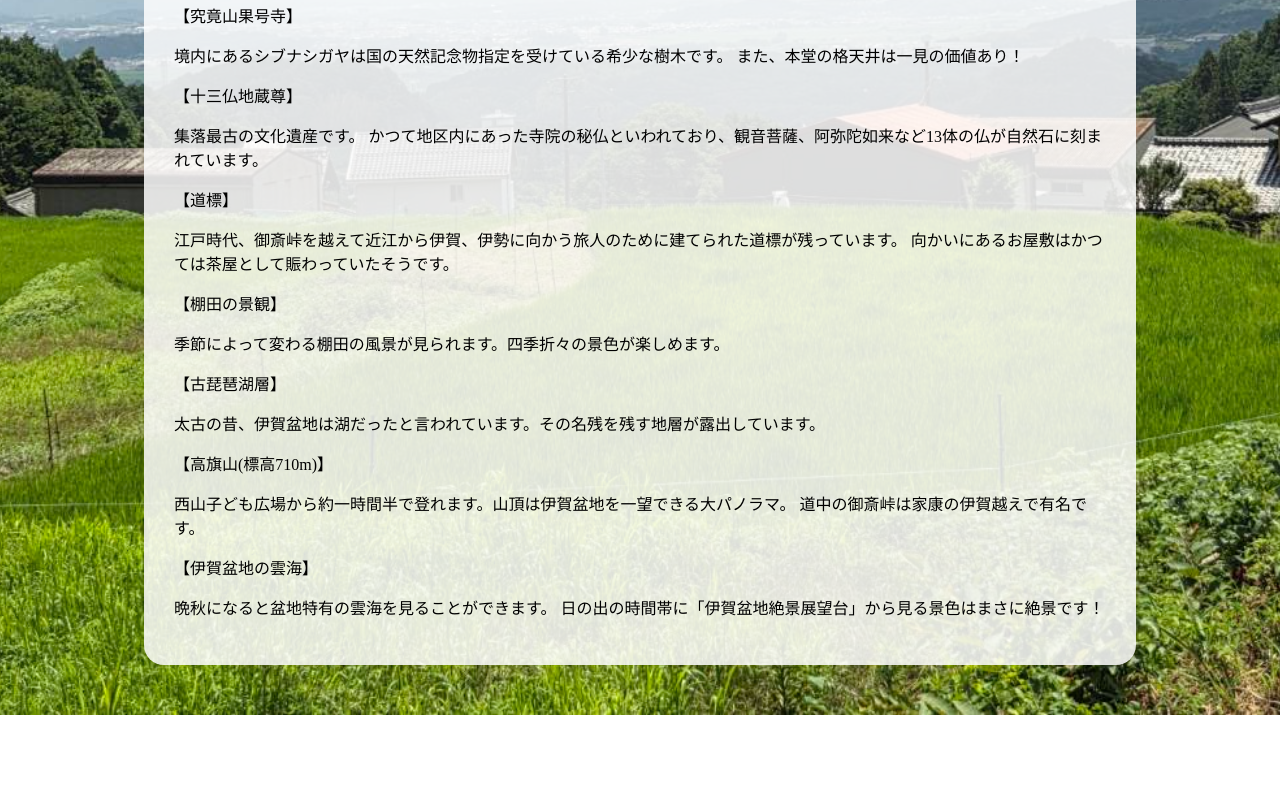
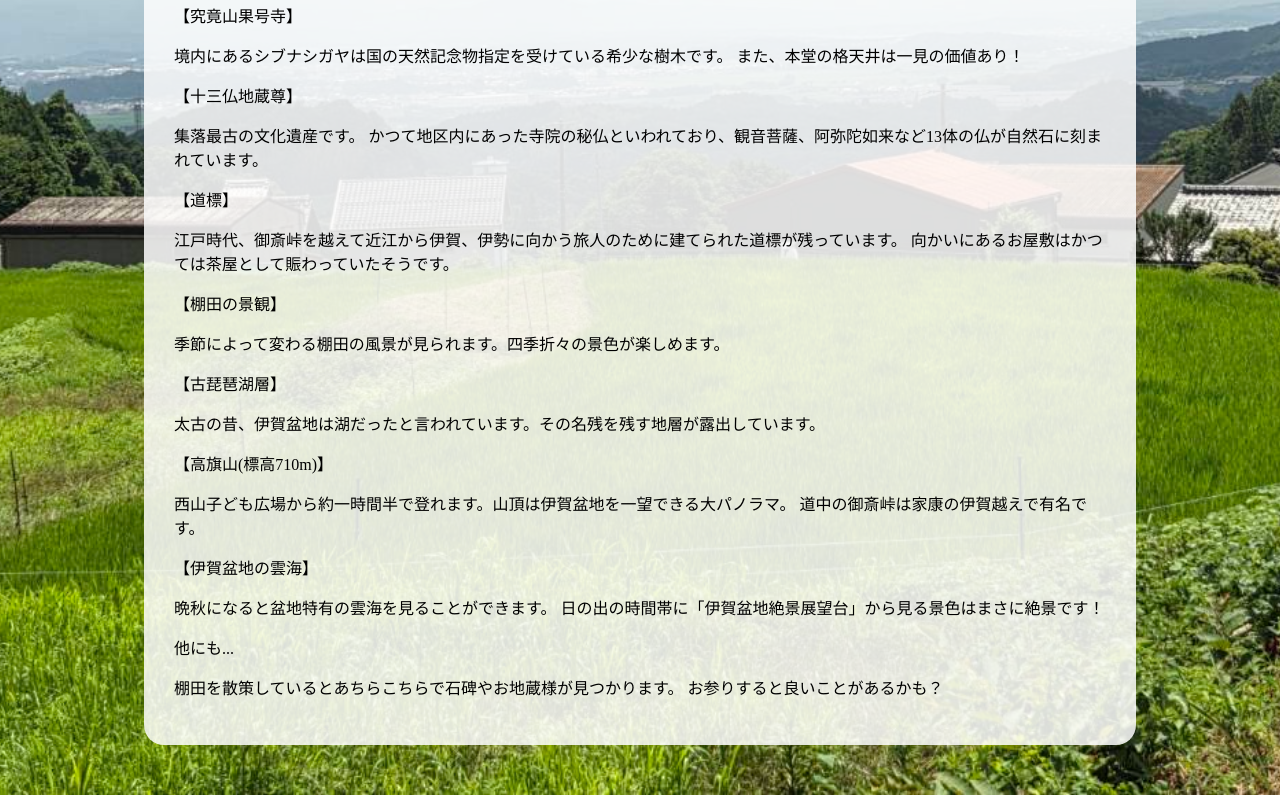
Before and after one commit to ohime156274/Nishiyamawebsite, a plain HTML site: page index.html in a window 1280 px wide. Shown: the part 726-1521 px from the top of the page. Before the commit the page ends 1441 px from the top, so only its background shows below. Drawn offline with Linux system fonts and the light colour scheme.

Commit message:
update10

```diff
--- a/index.html
+++ b/index.html
@@ -160,6 +160,15 @@
             日の出の時間帯に「伊賀盆地絶景展望台」から見る景色はまさに絶景です！
         </p>
 
+        <p>
+            他にも...
+        </p>
+
+        <p>
+            棚田を散策しているとあちらこちらで石碑やお地蔵様が見つかります。
+            お参りすると良いことがあるかも？
+        </p>
+
     </div>
 
     </main>
```
